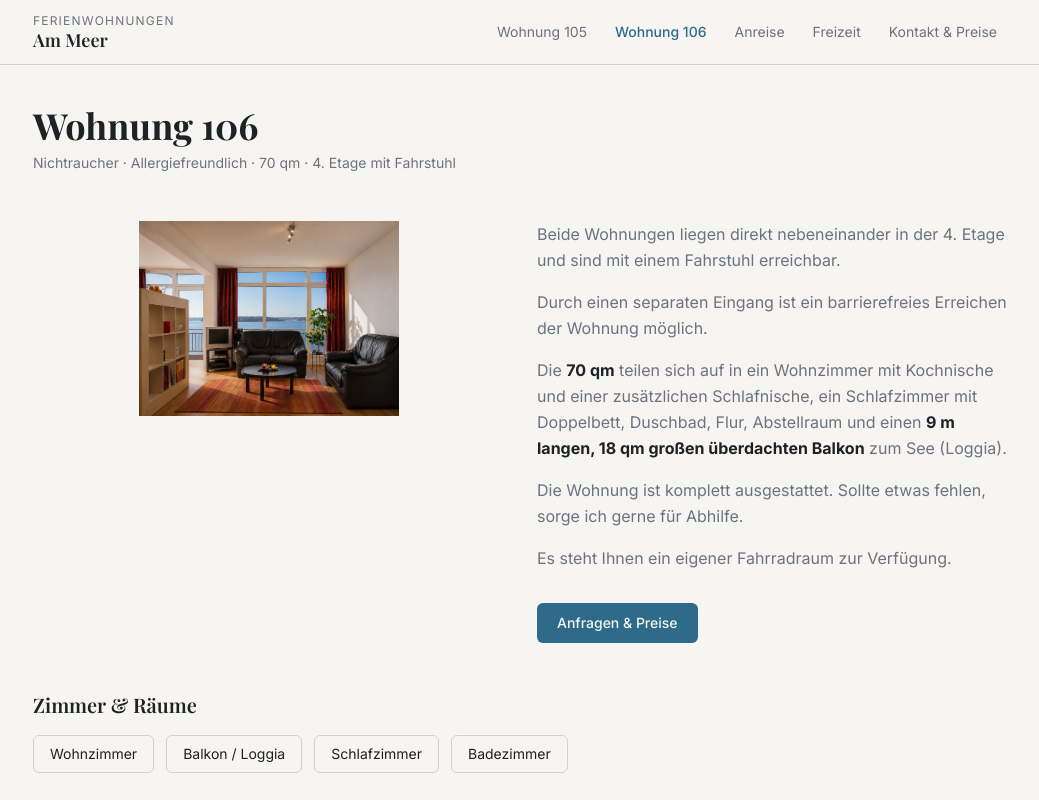
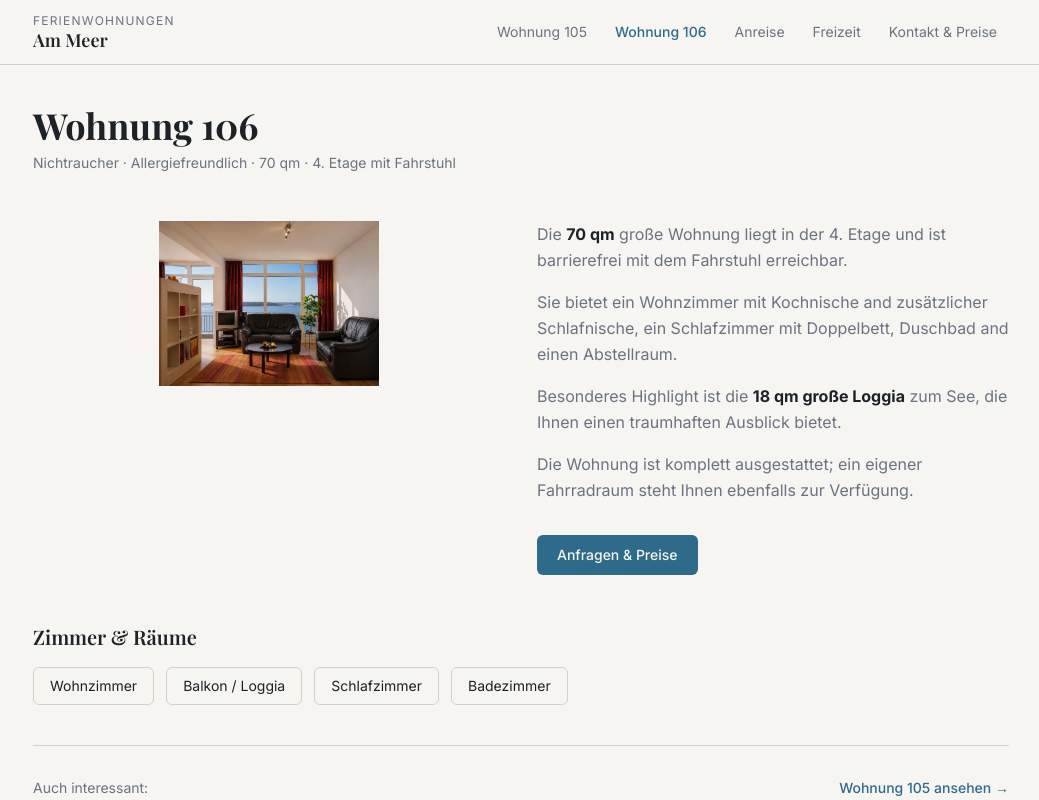
Before and after one commit to chrisb09/github-page.ferienw-am-meer.de, a Next.js app: page /ferienw-preview/fewo-106 in a window 1280 px wide. Shown: the top 800 px of the page, without its empty margins (119-1158 px from the left). Built offline with nearby package versions, Linux system fonts and the light colour scheme; a web font is replaced by a local one.

Commit message:
style: compact apartment overview pages by reducing image sizes and streamlining text

```diff
--- a/app/fewo-106/page.tsx
+++ b/app/fewo-106/page.tsx
@@ -28,28 +28,20 @@ export default function Fewo106Page() {
       description={
         <>
           <p>
-            Beide Wohnungen liegen direkt nebeneinander in der 4. Etage und
-            sind mit einem Fahrstuhl erreichbar.
+            Die <strong className="text-foreground">70 qm</strong> große Wohnung liegt in der 4. Etage und
+            ist barrierefrei mit dem Fahrstuhl erreichbar.
           </p>
           <p>
-            Durch einen separaten Eingang ist ein barrierefreies Erreichen der
-            Wohnung möglich.
+            Sie bietet ein Wohnzimmer mit Kochnische and zusätzlicher Schlafnische,
+            ein Schlafzimmer mit Doppelbett, Duschbad and einen Abstellraum.
           </p>
           <p>
-            Die <strong className="text-foreground">70 qm</strong> teilen sich
-            auf in ein Wohnzimmer mit Kochnische und einer zusätzlichen
-            Schlafnische, ein Schlafzimmer mit Doppelbett, Duschbad, Flur,
-            Abstellraum und einen{" "}
-            <strong className="text-foreground">
-              9&nbsp;m langen, 18&nbsp;qm großen überdachten Balkon
-            </strong>{" "}
-            zum See (Loggia).
+            Besonderes Highlight ist die <strong className="text-foreground">18 qm große Loggia</strong> zum See,
+            die Ihnen einen traumhaften Ausblick bietet.
           </p>
           <p>
-            Die Wohnung ist komplett ausgestattet. Sollte etwas fehlen, sorge
-            ich gerne für Abhilfe.
+            Die Wohnung ist komplett ausgestattet; ein eigener Fahrradraum steht Ihnen ebenfalls zur Verfügung.
           </p>
-          <p>Es steht Ihnen ein eigener Fahrradraum zur Verfügung.</p>
         </>
       }
     />
--- a/components/apartment-page-client.tsx
+++ b/components/apartment-page-client.tsx
@@ -52,9 +52,9 @@ export function ApartmentPageClient({
             <Image
               src={resolveAssetPath(floorPlanSrc)}
               alt={floorPlanAlt}
-              width={260}
-              height={340}
-              className="w-full max-w-[260px] h-auto mix-blend-multiply transition-transform duration-500 group-hover:scale-105"
+              width={220}
+              height={300}
+              className="w-full max-w-[220px] h-auto mix-blend-multiply transition-transform duration-500 group-hover:scale-105"
               priority
             />
             <div className="absolute inset-0 flex items-center justify-center opacity-0 group-hover:opacity-100 transition-opacity duration-300">
```
